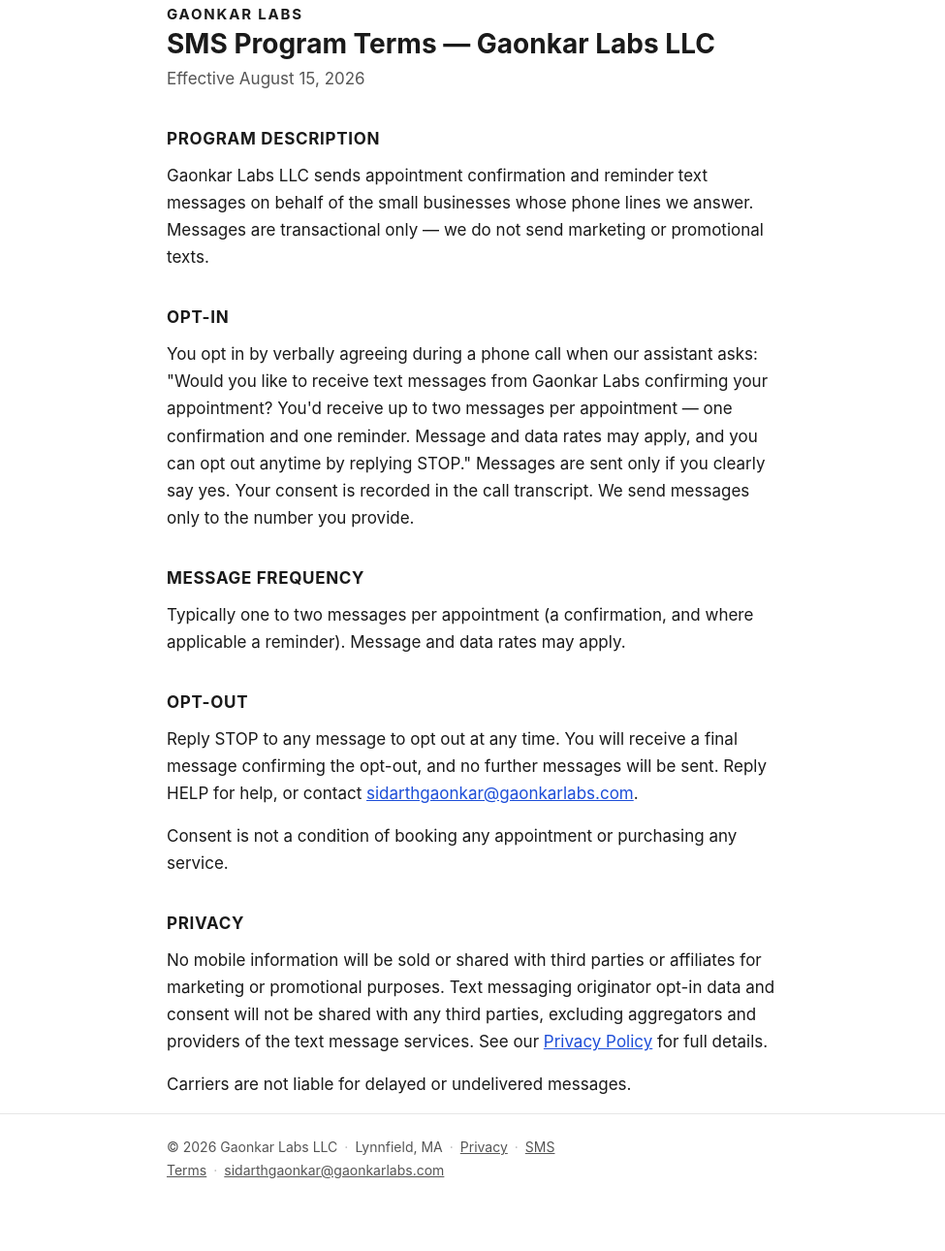
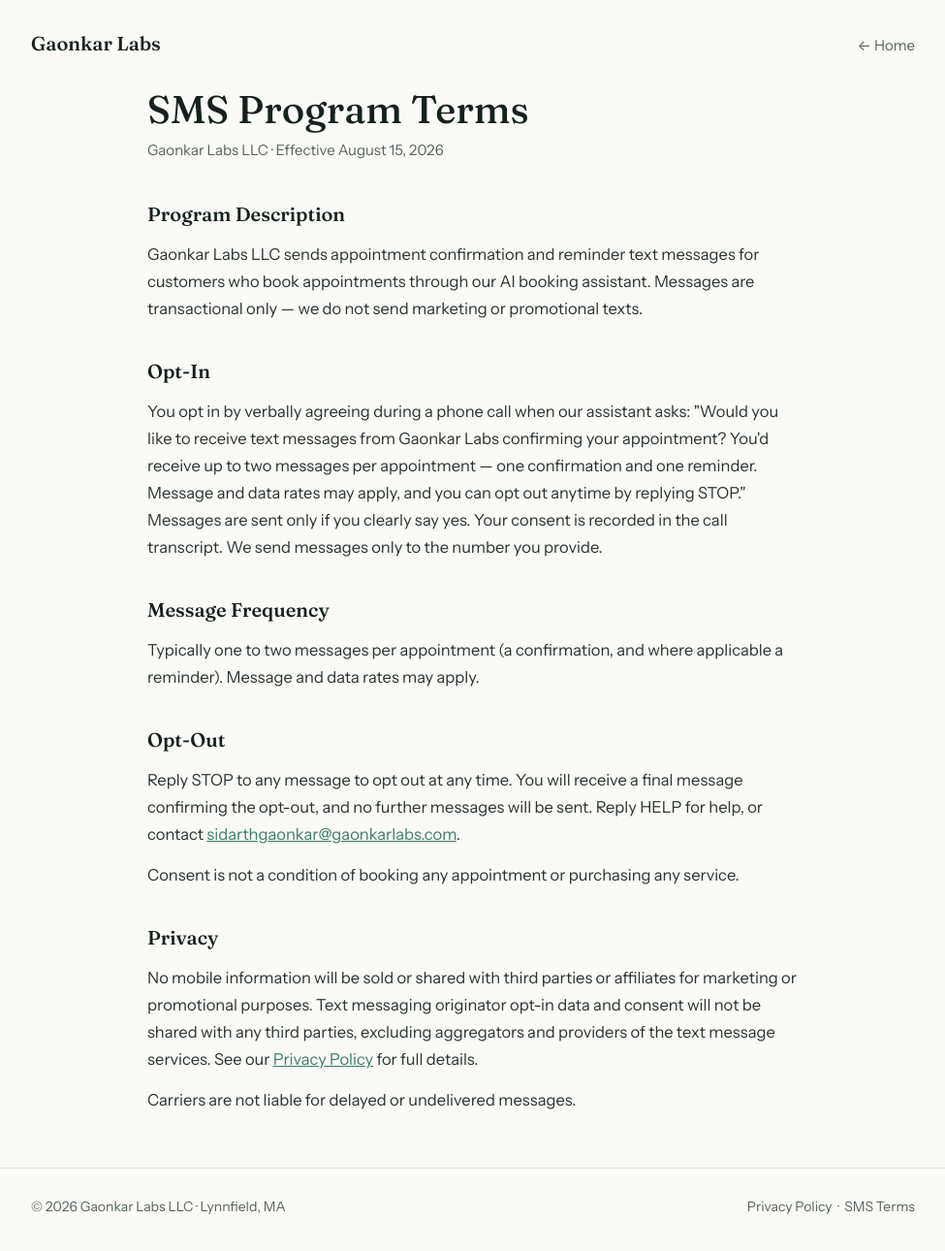
Before and after one commit to sidarth1gaonkar2-creator/Gaonkarlabs-site, a plain HTML site: page sms-terms.html in a window 1280 px wide. Shown: the whole page at 97% size, without its empty margins (152-1127 px from the left). Before the commit the page ends 1258 px from the top, so only its background shows below. Drawn offline with Linux system fonts and the light colour scheme.

Commit message:
Update sms-terms.html

```diff
--- a/sms-terms.html
+++ b/sms-terms.html
@@ -1,61 +1,76 @@
-<!doctype html>
+<!DOCTYPE html>
 <html lang="en">
 <head>
 <meta charset="utf-8">
 <meta name="viewport" content="width=device-width, initial-scale=1">
-<title>SMS Program Terms — Gaonkar Labs LLC</title>
+<title>SMS Program Terms — Gaonkar Labs</title>
+<link rel="preconnect" href="https://fonts.googleapis.com">
+<link rel="preconnect" href="https://fonts.gstatic.com" crossorigin>
+<link href="https://fonts.googleapis.com/css2?family=Fraunces:opsz,wght@9..144,480;9..144,560&family=Instrument+Sans:wght@400;500;600&display=swap" rel="stylesheet">
 <style>
-  :root { --accent: #1d4ed8; --ink: #1a1a1a; --muted: #555; }
-  * { box-sizing: border-box; }
-  body {
-    margin: 0; background: #fff; color: var(--ink);
-    font-family: -apple-system, BlinkMacSystemFont, "Segoe UI", Roboto,
-                 "Helvetica Neue", Arial, sans-serif;
-    line-height: 1.65; font-size: 17px;
-  }
-  .wrap { max-width: 680px; margin: 0 auto; padding: 0 24px; }
-  header { padding: 28px 0 0; }
-  header a.wordmark {
-    color: var(--ink); text-decoration: none; font-weight: 700;
-    letter-spacing: 0.12em; font-size: 15px;
-  }
-  main { padding: 48px 0 72px; }
-  h1 { font-size: 28px; line-height: 1.25; margin: 0 0 4px; font-weight: 750; }
-  .effective { color: var(--muted); margin: 0 0 34px; }
-  h2 { font-size: 17px; letter-spacing: 0.04em; margin: 34px 0 10px; font-weight: 700; }
-  p { margin: 0 0 16px; }
-  a { color: var(--accent); }
-  footer {
-    border-top: 1px solid #e6e6e6; padding: 22px 0 40px;
-    font-size: 14px; color: var(--muted);
-  }
-  footer a { color: var(--muted); }
-  footer .dot { margin: 0 7px; color: #bbb; }
+  :root{--porcelain:#FAFAF7;--ink:#16211E;--eucalyptus:#3E7C6B;--graphite:#57635E;
+        --line:#DCE4DF;--display:'Fraunces',Georgia,serif;
+        --body:'Instrument Sans',-apple-system,'Segoe UI',sans-serif}
+  *{margin:0;padding:0;box-sizing:border-box}
+  body{background:var(--porcelain);color:var(--ink);font-family:var(--body);
+       font-size:16.5px;line-height:1.7;-webkit-font-smoothing:antialiased}
+  a{color:var(--eucalyptus)}
+  a:focus-visible{outline:2px solid var(--eucalyptus);outline-offset:3px;border-radius:2px}
+  .wrap{max-width:720px;margin:0 auto;padding:0 24px}
+  header{padding:28px 0}
+  .nav{display:flex;justify-content:space-between;align-items:baseline;
+       max-width:960px;margin:0 auto;padding:0 24px}
+  .wordmark{font-family:var(--display);font-weight:560;font-size:20px;color:var(--ink);
+            text-decoration:none}
+  .nav a.back{font-size:15px;text-decoration:none;color:var(--graphite)}
+  .nav a.back:hover{color:var(--eucalyptus)}
+  main{padding:36px 0 24px}
+  h1{font-family:var(--display);font-weight:480;font-size:clamp(30px,4.4vw,40px);
+     line-height:1.15;margin-bottom:6px}
+  .effective{color:var(--graphite);font-size:15px;margin-bottom:36px}
+  h2{font-family:var(--display);font-weight:560;font-size:20px;margin:34px 0 10px}
+  p{margin-bottom:14px;color:#2A3431}
+  footer{border-top:1px solid var(--line);margin-top:56px;padding:28px 0 44px;
+         font-size:14px;color:var(--graphite)}
+  footer .row{display:flex;flex-wrap:wrap;gap:8px 22px;justify-content:space-between;
+              max-width:960px;margin:0 auto;padding:0 24px}
+  footer a{color:var(--graphite);text-decoration:none}
+  footer a:hover{color:var(--eucalyptus)}
 </style>
 </head>
 <body>
-  <header class="wrap">
-    <a class="wordmark" href="index.html">GAONKAR LABS</a>
+
+<header>
+  <nav class="nav">
+    <a class="wordmark" href="index.html">Gaonkar Labs</a>
+    <a class="back" href="index.html">&larr; Home</a>
+  </nav>
 </header>
 
 <main class="wrap">
-    <h1>SMS Program Terms — Gaonkar Labs LLC</h1>
-    <p class="effective">Effective August 15, 2026</p>
+  <h1>SMS Program Terms</h1>
+  <p class="effective">Gaonkar Labs LLC &middot; Effective August 15, 2026</p>
 
-    <h2>PROGRAM DESCRIPTION</h2>
+  <h2>Program Description</h2>
   <p>Gaonkar Labs LLC sends appointment confirmation and reminder text
-    messages on behalf of the small businesses whose phone lines we answer.
-    Messages are transactional only — we do not send marketing or
+  messages for customers who book appointments through our AI booking
+  assistant. Messages are transactional only — we do not send marketing or
   promotional texts.</p>
 
-    <h2>OPT-IN</h2>
-    <p>You opt in by verbally agreeing during a phone call when our assistant asks: "Would you like to receive text messages from Gaonkar Labs confirming your appointment? You'd receive up to two messages per appointment — one confirmation and one reminder. Message and data rates may apply, and you can opt out anytime by replying STOP." Messages are sent only if you clearly say yes. Your consent is recorded in the call transcript. We send messages only to the number you provide.</p>
+  <h2>Opt-In</h2>
+  <p>You opt in by verbally agreeing during a phone call when our assistant
+  asks: "Would you like to receive text messages from Gaonkar Labs
+  confirming your appointment? You'd receive up to two messages per
+  appointment — one confirmation and one reminder. Message and data rates
+  may apply, and you can opt out anytime by replying STOP." Messages are
+  sent only if you clearly say yes. Your consent is recorded in the call
+  transcript. We send messages only to the number you provide.</p>
 
-    <h2>MESSAGE FREQUENCY</h2>
+  <h2>Message Frequency</h2>
   <p>Typically one to two messages per appointment (a confirmation, and
   where applicable a reminder). Message and data rates may apply.</p>
 
-    <h2>OPT-OUT</h2>
+  <h2>Opt-Out</h2>
   <p>Reply STOP to any message to opt out at any time. You will receive a
   final message confirming the opt-out, and no further messages will be
   sent. Reply HELP for help, or contact
@@ -64,7 +79,7 @@
   <p>Consent is not a condition of booking any appointment or purchasing
   any service.</p>
 
-    <h2>PRIVACY</h2>
+  <h2>Privacy</h2>
   <p>No mobile information will be sold or shared with third parties or
   affiliates for marketing or promotional purposes. Text messaging
   originator opt-in data and consent will not be shared with any third
@@ -76,9 +91,12 @@
 </main>
 
 <footer>
-    <div class="wrap">
-      © 2026 Gaonkar Labs LLC<span class="dot">·</span>Lynnfield, MA<span class="dot">·</span><a href="privacy.html">Privacy</a><span class="dot">·</span><a href="sms-terms.html">SMS Terms</a><span class="dot">·</span><a href="mailto:sidarthgaonkar@gaonkarlabs.com">sidarthgaonkar@gaonkarlabs.com</a>
+  <div class="row">
+    <span>© 2026 Gaonkar Labs LLC · Lynnfield, MA</span>
+    <span><a href="privacy.html">Privacy Policy</a> &nbsp;·&nbsp;
+          <a href="sms-terms.html">SMS Terms</a></span>
   </div>
 </footer>
+
 </body>
 </html>
```
Lines whose indentation alone changed are shown as unchanged.
